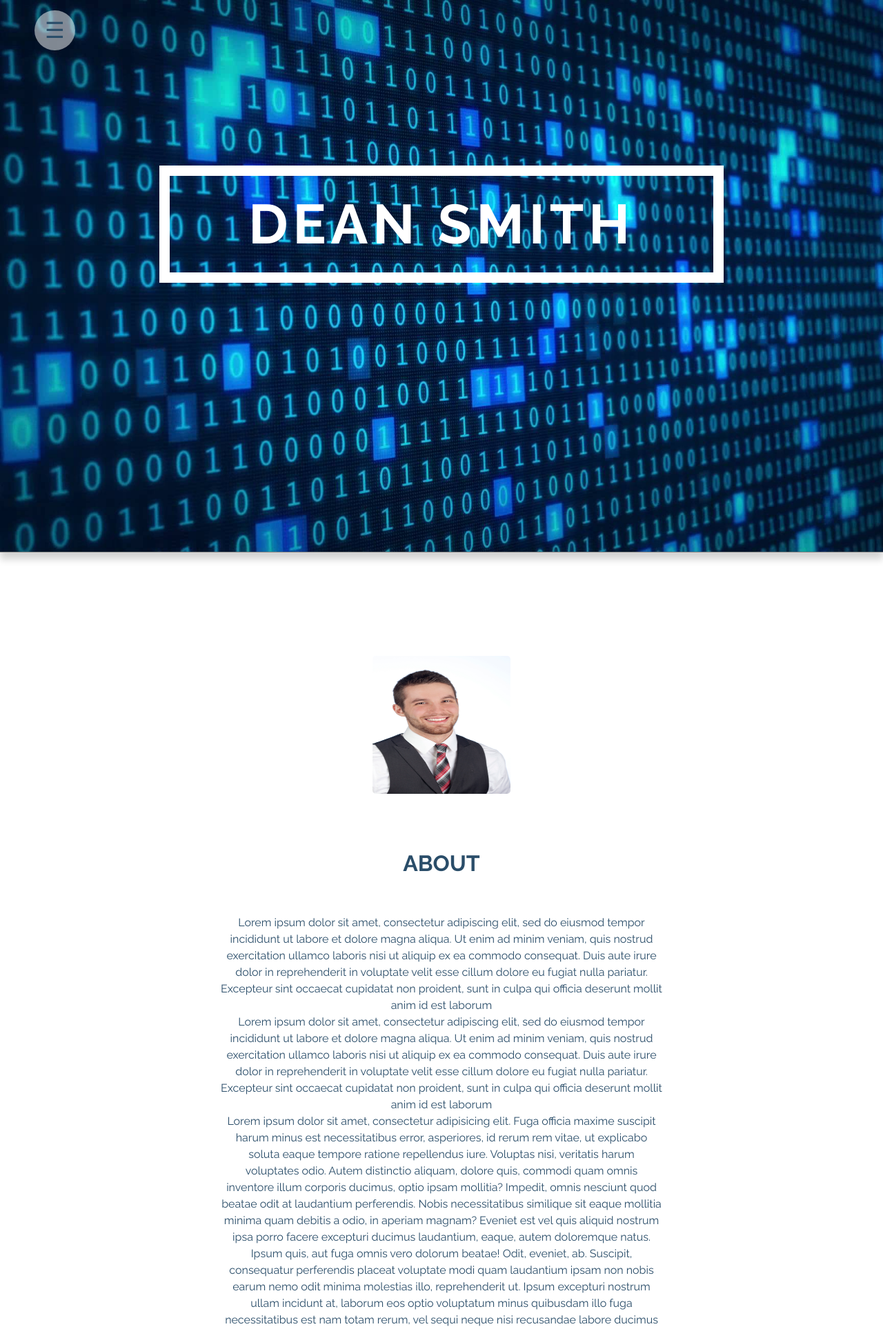
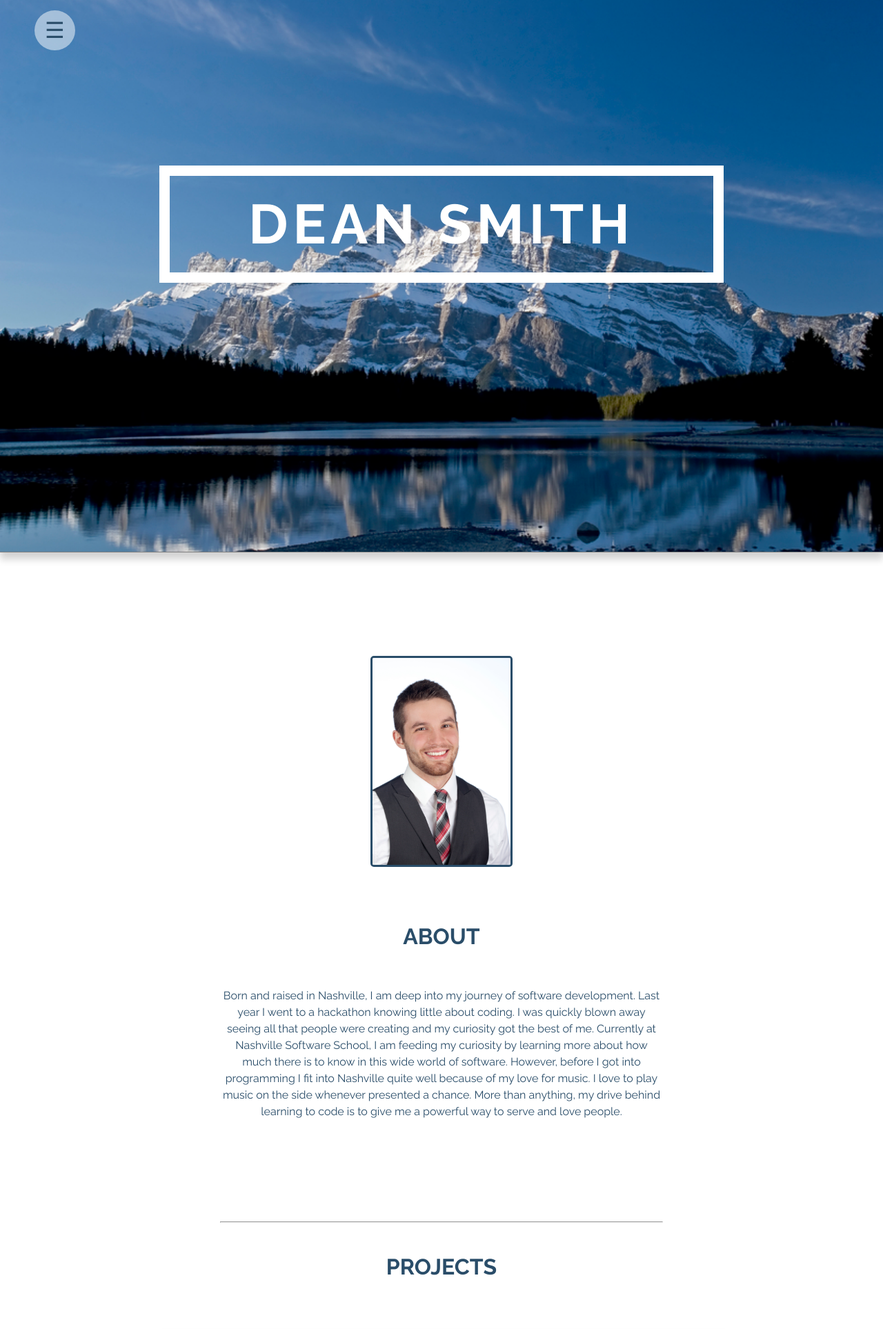
Before and after one commit to Deanomatic/Deanomatic.github.io, a PHP site: page / in a window 1280 px wide. Shown: the top 1927 px of the page at 69% size. Run offline with PHP 8.4, Linux system fonts and the light colour scheme; some libraries are stand-ins or nearby versions.

Commit message:
Adding content to my site

```diff
--- a/Styles/main.css
+++ b/Styles/main.css
@@ -21,7 +21,7 @@
 #navicon:hover,
 #navicon:active {
     background-color: #2a4d69;
-    color: salmon;
+    color: #3F94BF;
 }
 #nav-toggle {
     background-color: rgba(255, 255, 255, 0.5);
@@ -34,7 +34,7 @@
     text-decoration: none;
 }
 .nav {
-    background-color: #FA8072;
+    background-color: #3F94BF;
     margin: 0;
     position: fixed;
     display: inline-block;
@@ -48,7 +48,7 @@
     margin-top: 0;
     opacity: 0.8;
     display: block;
-    background-color: #FA8072;
+    background-color: #3F94BF;
 }
 .nav li {
     list-style-type: none;
@@ -78,7 +78,7 @@
 }
 .banner {
     /*background-image: url("http://i.huffpost.com/gen/1438088/images/o-PACIFIC-OCEAN-WARMING-facebook.jpg");*/
-    background-image: url("../images/code.jpg");
+    background-image: url("../images/canada1.jpg");
     height: 100vh;
     background-size: cover;
     border-bottom: grey 1px solid;
@@ -127,12 +127,12 @@ h1 {
 }
 #Capa_1 {
     fill: #2a4d69;
-    height: 200px;
+    height: 300px;
     width: 200px;
     margin-bottom: 20px;
     border-radius: 5px;
-    border: 3px black;
-
+    border-style: solid;
+    border-width: 5px black;
 
 }
 #profile-pic {
@@ -268,7 +268,7 @@ a #facebook:hover,
 #twitter:hover,
 #googleplus:hover,
 #instagram:hover {
-    fill: #FA8072;
+    fill: #3F94BF;
     cursor: pointer;
     transition: all 1s ease-in-out;
     -webkit-transition: all 1s ease-in-out;
@@ -276,7 +276,7 @@ a #facebook:hover,
     -moz-transition: all 1s ease-in-out;
 }
 button:hover {
-    background-color: #FA8072;
+    background-color: #3F94BF;
     color: #fff;
     box-shadow: 5px 5px 2px rgba(0, 0, 0, .75);
     transition: all .25s ease-in-out;
@@ -379,7 +379,7 @@ button:hover {
         border: none;
     }
     #nav-toggle {
-        background-color: salmon;
+        background-color: #3F94BF;
         color: #fff;
     }
     #gallery {
--- a/index.html
+++ b/index.html
@@ -50,24 +50,18 @@
             </svg>
             <!--<div id="profile-pic"></div> !-->
             <h1 id="about-header">About</h1>
-            <p>Lorem ipsum dolor sit amet, consectetur adipiscing elit, sed do eiusmod tempor incididunt ut labore et dolore magna aliqua. Ut enim ad minim veniam, quis nostrud exercitation ullamco laboris nisi ut aliquip ex ea commodo consequat. Duis aute irure dolor in reprehenderit in voluptate velit esse cillum dolore eu fugiat nulla pariatur. Excepteur sint occaecat cupidatat non proident, sunt in culpa qui officia deserunt mollit anim id est laborum</p>
-            <p>Lorem ipsum dolor sit amet, consectetur adipiscing elit, sed do eiusmod tempor incididunt ut labore et dolore magna aliqua. Ut enim ad minim veniam, quis nostrud exercitation ullamco laboris nisi ut aliquip ex ea commodo consequat. Duis aute irure dolor in reprehenderit in voluptate velit esse cillum dolore eu fugiat nulla pariatur. Excepteur sint occaecat cupidatat non proident, sunt in culpa qui officia deserunt mollit anim id est laborum</p>
-            <p>
-                <span>Lorem ipsum dolor sit amet, consectetur adipisicing elit. Fuga officia maxime suscipit harum minus est necessitatibus error,
-                        asperiores, id rerum rem vitae, ut explicabo soluta eaque tempore ratione repellendus iure.</span>
-                <span>Voluptas nisi, veritatis harum voluptates odio. Autem distinctio aliquam, dolore quis, commodi quam omnis inventore illum
-                        corporis ducimus, optio ipsam mollitia? Impedit, omnis nesciunt quod beatae odit at laudantium perferendis.</span>
-                <span>Nobis necessitatibus similique sit eaque mollitia minima quam debitis a odio, in aperiam magnam? Eveniet est vel quis aliquid
-                        nostrum ipsa porro facere excepturi ducimus laudantium, eaque, autem doloremque natus.</span>
-                <span>Ipsum quis, aut fuga omnis vero dolorum beatae! Odit, eveniet, ab. Suscipit, consequatur perferendis placeat voluptate modi
-                        quam laudantium ipsam non nobis earum nemo odit minima molestias illo, reprehenderit ut.</span>
-                <span>Ipsum excepturi nostrum ullam incidunt at, laborum eos optio voluptatum minus quibusdam illo fuga necessitatibus est nam
-                        totam rerum, vel sequi neque nisi recusandae labore ducimus eaque vero? Quia, ab!</span>
-            </p>
+                <span>Born and raised in Nashville, I am deep into my journey of software development.
+                    Last year I went to a hackathon knowing little about coding. I was quickly blown away seeing all
+                    that people were creating and my curiosity got the best of me. Currently at Nashville Software School,
+                     I am feeding my curiosity by learning more about how much there is to know in this wide world of software.
+                      However, before I got into programming I fit into Nashville quite well because of my love for music. I
+                      love to play music on the side whenever presented a chance. More than anything, my drive behind learning to
+                       code is to give me a powerful way to serve and love people.</span>
+            </div>
         </div>
         <hr></hr>
         <div id="testimonials">
-            <h1 id="test-heading">Testimonials</h1>
+            <h1 id="test-heading">Projects</h1>
             <div class="quote">
                 <h1>Testimonial 1</h1>
                 <p>"Lorem ipsum dolor sit amet, consectetur adipiscing elit, sed do eiusmod tempor incididunt ut labore et dolore magna aliqua. Ut enim ad minim veniam, quis nostrud exercitation ullamco laboris nisi ut aliquip ex ea commodo consequat. Duis aute irure dolor in reprehenderit in voluptate velit esse cillum dolore eu fugiat nulla pariatur. Excepteur sint occaecat cupidatat non proident, sunt in culpa qui officia deserunt mollit anim id est laborum"</p>
@@ -75,7 +69,7 @@
         </div>
         <hr></hr>
         <div id="gallery">
-            <h1 id="gallery-header">Gallery</h1>
+            <h1 id="gallery-header">Experience</h1>
             <div id="img-box">
                 <img class="image" id="img1" src="http://graphicdesignsinspiration.com/wp-content/uploads/2014/07/250-Free-PSD-Mockup-For-Graphic-Designers-04.jpg">
                 <img class="image" id="img2" src="http://ltheme.com/wp-content/uploads/2014/04/browser-mockups-psd.jpg">
```
Also changed, not shown: Scripts/script.js (+0 -108 lines), images/canada1.jpg (added).
